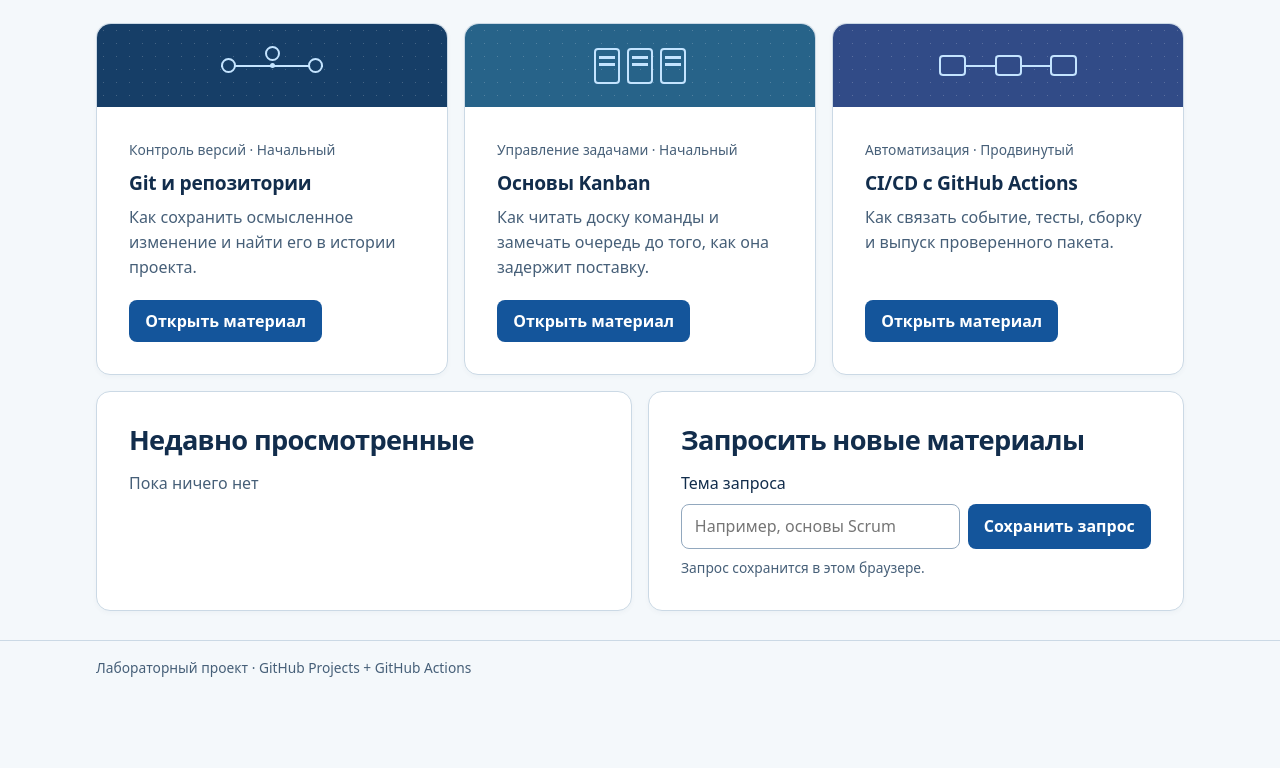
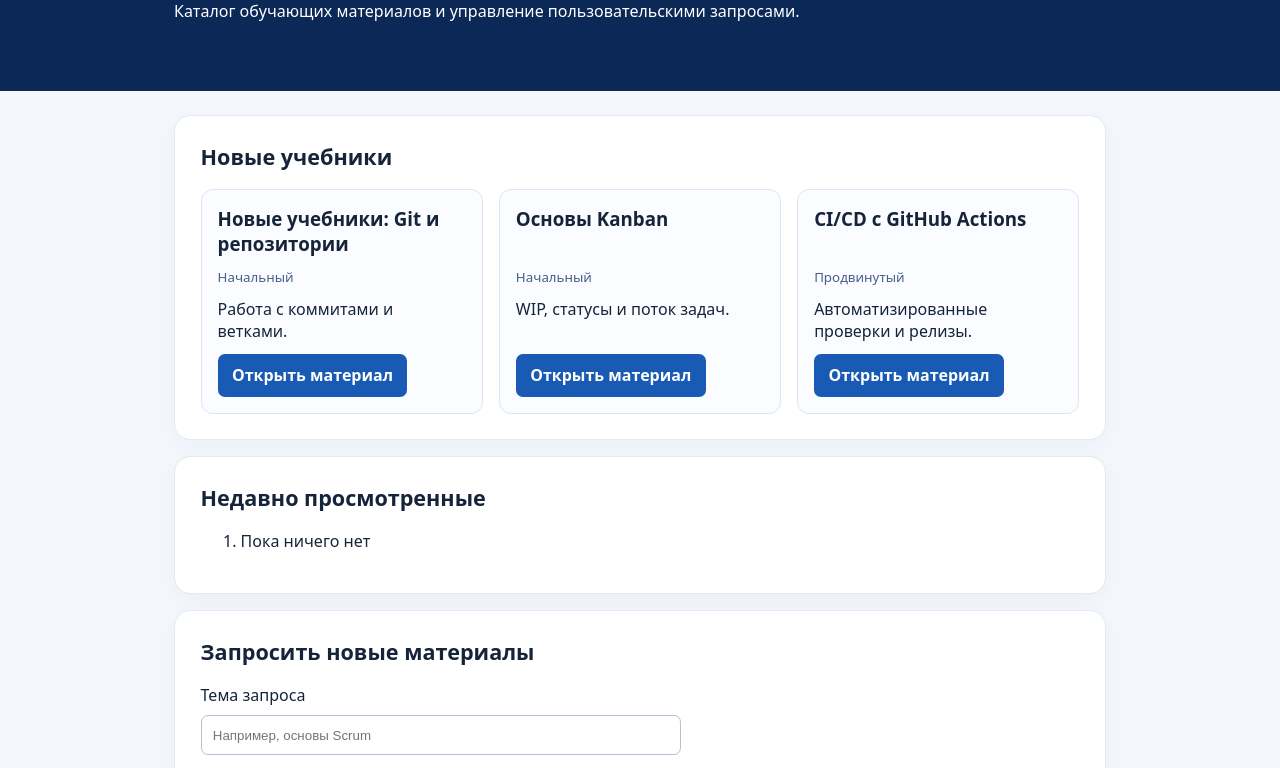
Before and after one commit to kziborova/Programmnaya_Inzheneriya, a plain HTML site: page site/index.html in a window 1280 px wide. Shown: the part 180-948 px from the top of the page. Before the commit the page ends 874 px from the top, so only its background shows below. Drawn offline with Linux system fonts and the light colour scheme.

Commit message:
Восстановить оформление каталога и разделить краткие и подробные описания учебников [skip ci]

```diff
--- a/site/assets/app.js
+++ b/site/assets/app.js
@@ -26,7 +26,6 @@ function renderRecent() {
   const list = document.getElementById("recent");
   const recent = readArray(RECENT_KEY).filter(item => item && item.id && item.title);
   list.replaceChildren();
-  list.classList.toggle("empty", !recent.length);
   for (const item of recent) {
     const link = element("a", item.title);
     link.href = materialUrl(item.id);
@@ -52,22 +51,11 @@ function showCatalog(area, items) {
   for (const item of items) {
     const card = document.createElement("article");
     card.className = "card";
-    const cover = document.createElement("div");
-    cover.className = "cover";
-    cover.dataset.topic = item.id;
-    cover.setAttribute("aria-hidden", "true");
-    const diagram = document.createElement("span");
-    diagram.className = "diagram";
-    for (let n = 0; n < 3; n++) diagram.append(document.createElement("i"));
-    cover.append(diagram);
     const link = element("a", "Открыть материал");
     link.href = materialUrl(item.id);
     link.className = "open-material";
-    const body = document.createElement("div");
-    body.className = "card-body";
-    body.append(element("small", item.category + " · " + item.level),
-      element("h3", item.title), element("p", item.description), link);
-    card.append(cover, body);
+    card.append(element("h3", item.title), element("small", item.level),
+      element("p", item.summary || item.description), link);
     area.append(card);
   }
 }
@@ -90,16 +78,12 @@ function showMaterial(area, items) {
     ["Автор", item.author], ["Категория", item.category],
     ["Уровень", item.level], ["Год издания", item.year]
   ]) {
-    if (value) {
-      const pair = document.createElement("div");
-      pair.append(element("dt", label), element("dd", value));
-      meta.append(pair);
-    }
+    if (value) meta.append(element("dt", label), element("dd", value));
   }
   if (meta.childElementCount) area.append(meta);
   if (item.description) area.append(element("p", item.description));
   const article = document.createElement("article");
-  article.className = "lesson panel";
+  article.className = "lesson";
   article.append(element("h2", "Учебный материал"));
   if (Array.isArray(item.content)) {
     for (const part of item.content) {
--- a/site/assets/style.css
+++ b/site/assets/style.css
@@ -1,96 +1,32 @@
-:root {
-  font-family: system-ui, -apple-system, BlinkMacSystemFont, "Segoe UI", sans-serif;
-  --ink: #122d4c;
-  --accent: #14559b;
-  --muted: #465f78;
-  --rule: #cbd9e5;
-  --paper: #fff;
-  --radius: 14px;
-  --pad: clamp(1.1rem, 2.7vw, 2rem);
-  color: var(--ink);
-  background: #f4f8fb;
-  font-size: 16px;
-  line-height: 1.55;
+:root{font-family:system-ui,-apple-system,BlinkMacSystemFont,"Segoe UI",sans-serif;color:#16243a;background:#f4f7fc}*{box-sizing:border-box}body{margin:0}header{padding:3.3rem max(1.5rem,calc((100% - 980px)/2 + 1.5rem));background:#0c2857;color:white}header h1{font-size:clamp(2rem,4vw,3.3rem);margin:0}.eyebrow{text-transform:uppercase;letter-spacing:.13em;font-size:.77rem;color:#abc4ec}header p{max-width:700px}main{max-width:980px;margin:auto;padding:1.5rem;display:grid;gap:1rem}main > section{background:white;border:1px solid #e3eaf5;border-radius:16px;padding:1.6rem;box-shadow:0 5px 25px #1429500a}h2{font-size:1.35rem;margin-top:0}.cards{display:grid;grid-template-columns:repeat(auto-fit,minmax(min(100%,220px),1fr));gap:1rem}.card{border:1px solid #dce5f2;border-radius:12px;padding:1rem;background:#fafcff}.card h3{margin-top:0}.card .open-material,form button{cursor:pointer;border:0;border-radius:7px;background:#185ab4;color:#fff;padding:.65rem .9rem;font-weight:600}.card small{color:#45608a}input{display:block;max-width:480px;width:100%;border:1px solid #b4c2d7;border-radius:7px;padding:.7rem;margin:.6rem 0 1rem}footer{text-align:center;padding:2rem;color:#52627d}.hint{font-size:.85rem;color:#52627d}#request-message{color:#18663b}
+
+.open-material { display: inline-block; font: inherit; text-decoration: none; }
+.material-back { color: #185ab4; font-weight: 600; }
+.material-meta { display: grid; grid-template-columns: max-content 1fr; gap: .4rem 1rem; }
+.material-meta dt { font-weight: 600; }
+.material-meta dd { margin: 0; }
+main, main > section, .card { min-width: 0; }
+header h1, .card, .lesson { overflow-wrap: anywhere; }
+.card {
+  display: grid;
+  grid-row: span 4;
+  grid-template-rows: subgrid;
+  row-gap: .75rem;
 }
-* { box-sizing: border-box; }
-body { margin: 0; }
-.wrap { width: min(100% - 2.5rem, 68rem); margin-inline: auto; }
-.masthead { color: white; background: #102f53; }
-.masthead .wrap { padding-block: .85rem; }
-.brand { display: inline-flex; gap: .65rem; align-items: center; color: inherit; font-weight: 700; text-decoration: none; }
-.brand img { border-radius: 7px; }
-main.wrap { padding-block: 1.8rem; }
-h1, h2, h3, p, dl { margin: 0; }
-h1, h2, h3 { text-wrap: pretty; overflow-wrap: anywhere; }
-h1 { font-size: clamp(1.95rem, 4vw, 2.9rem); line-height: 1.13; letter-spacing: -.035em; }
-h2 { font-size: clamp(1.32rem, 2.4vw, 1.7rem); line-height: 1.2; letter-spacing: -.025em; }
-h3 { font-size: 1.2rem; line-height: 1.32; letter-spacing: -.012em; }
-a { color: var(--accent); text-underline-offset: .2em; }
-a:hover { text-decoration: underline; }
-:focus-visible { outline: 3px solid #4086d0; outline-offset: 3px; }
-.section-intro p, #material > p { margin-top: .55rem; color: var(--muted); }
-.cards { margin-top: 1.4rem; display: grid; grid-template-columns: repeat(3, minmax(0, 1fr)); gap: 1rem; }
-.card, .panel {
-  min-width: 0; border: 1px solid var(--rule); border-radius: var(--radius);
-  background: var(--paper); box-shadow: 0 2px 5px #16395809;
+.card h3, .card p { margin: 0; }
+.card .open-material { justify-self: start; align-self: end; }
+.lesson { line-height: 1.6; }
+.lesson h2 { margin-top: 1.5rem; }
+.lesson section + section { margin-top: 1.25rem; }
+.lesson h3, .lesson p, .lesson ul { margin: 0 0 .6rem; }
+.lesson pre {
+  background: #f4f7fc;
+  padding: .8rem 1rem;
+  border-radius: 7px;
+  white-space: pre-wrap;
 }
-.card { display: flex; flex-direction: column; }
-.cover {
-  position: relative; height: 5.2rem; border-radius: var(--radius) var(--radius) 0 0;
-  display: grid; place-items: center; color: #c4e4ff; background-color: #163e67;
-  background-image: radial-gradient(#ffffff33 .8px, transparent 1px); background-size: 13px 13px;
+@media (max-width: 540px) {
+  main { padding: 1rem; }
+  header { padding: 2rem 1rem; }
+  main > section { padding: 1rem; }
 }
-.diagram { display: flex; gap: 1.8rem; position: relative; align-items: center; }
-.diagram::before { content: ""; position: absolute; height: 2px; inset-inline: 0; background: currentColor; }
-.diagram i { width: 15px; height: 15px; border: 2px solid currentColor; border-radius: 50%; background: #163e67; z-index: 1; }
-.cover[data-topic="new-1"] .diagram i:nth-child(2) { transform: translateY(-12px); box-shadow: 0 12px 0 -5px currentColor; }
-.cover[data-topic="new-2"] { background-color: #276389; }
-.cover[data-topic="new-2"] .diagram { gap: 7px; }
-.cover[data-topic="new-2"] .diagram::before { display: none; }
-.cover[data-topic="new-2"] i { width: 26px; height: 36px; border-radius: 4px; background: linear-gradient(to bottom, transparent 6px,currentColor 6px 9px,transparent 9px 13px,currentColor 13px 16px,transparent 16px); background-origin: content-box; padding: 0 3px; background-repeat: no-repeat; }
-.cover[data-topic="new-3"] { background-color: #314b87; }
-.cover[data-topic="new-3"] i { width: 27px; height: 21px; border-radius: 4px; background: #314b87; }
-.card-body { flex: 1; display: flex; flex-direction: column; align-items: flex-start; gap: .6rem; padding: var(--pad); }
-.card-body small, .hint { font-size: .86rem; color: var(--muted); }
-.card-body p { color: var(--muted); margin-bottom: .65rem; overflow-wrap: anywhere; }
-.open-material, .material-back, form button {
-  display: inline-flex; align-items: center; justify-content: center; min-height: 42px;
-  padding: .5rem .95rem; border: 1px solid transparent; border-radius: 8px; cursor: pointer;
-  font: inherit; font-weight: 600; color: white; background: var(--accent); text-decoration: none;
-}
-.open-material { margin-top: auto; }
-.open-material:hover, form button:hover { background: #103e74; text-decoration: none; }
-.material-back { color: var(--accent); background: #e7f0fa; margin-bottom: 1rem; }
-.material-back:hover { background: #d8e8f8; text-decoration: none; }
-.tools { display: grid; grid-template-columns: repeat(2,minmax(0,1fr)); gap: 1rem; margin-top: 1rem; }
-.panel { padding: var(--pad); }
-.panel h2 { margin-bottom: .9rem; }
-#recent { margin: 0; padding-left: 1.4rem; }
-#recent.empty { list-style: none; padding-left: 0; color: var(--muted); }
-form { display: flex; flex-wrap: wrap; gap: .5rem; }
-form label { flex-basis: 100%; }
-input { flex: 1 1 13rem; min-width: 0; padding: .55rem .8rem; font: inherit; border: 1px solid #92a8be; border-radius: 8px; }
-.hint, #request-message:not(:empty) { margin-top: .5rem; }
-#request-message { color: #176347; }
-.material-meta { display: flex; flex-wrap: wrap; gap: .5rem; margin-top: .9rem; }
-.material-meta div { display: inline-flex; flex-wrap: wrap; column-gap: .35rem; padding: .25rem .65rem; background: #e4edf7; border-radius: 6px; font-size: .89rem; }
-.material-meta dt { color: var(--muted); }
-.material-meta dd { margin: 0; font-weight: 600; }
-.lesson { margin-top: 1.35rem; }
-.lesson section { max-width: 78ch; }
-.lesson section + section { margin-top: 1.25rem; }
-.lesson p, .lesson ul, .lesson pre { margin: .45rem 0 0; }
-.lesson ul { padding-left: 1.35rem; }
-.lesson li + li { margin-top: .35rem; }
-.lesson pre { padding: 1rem; background: #102f53; color: #eff6ff; border-radius: 8px; white-space: pre-wrap; overflow-wrap: anywhere; line-height: 1.5; }
-.lesson code { font-family: ui-monospace, monospace; font-size: .92rem; }
-footer { border-top: 1px solid var(--rule); color: var(--muted); padding: 1rem 0; font-size: .86rem; }
-@media (max-width: 52rem) {
-  .cards { grid-template-columns: repeat(2,minmax(0,1fr)); }
-}
-@media (max-width: 38rem) {
-  .wrap { width: calc(100% - 2rem); }
-  main.wrap { padding-block: 1.2rem; }
-  .cards, .tools { grid-template-columns: 1fr; }
-  .cover { height: 4rem; }
-}
--- a/site/data/tutorials.json
+++ b/site/data/tutorials.json
@@ -1,9 +1,10 @@
 [
   {
     "id": "new-1",
-    "title": "Git и репозитории",
+    "title": "Новые учебники: Git и репозитории",
     "category": "Контроль версий",
     "level": "Начальный",
+    "summary": "Работа с коммитами и ветками.",
     "description": "Как сохранить осмысленное изменение и найти его в истории проекта.",
     "content": [
       {"heading":"От правки к версии","text":"Представьте, что вы уточнили команды запуска в README. Файл на диске уже изменился, но в истории проекта правки ещё нет. Git позволяет выбрать, какие изменения войдут в следующую версию, и дать им понятное описание."},
@@ -17,6 +18,7 @@
     "title": "Основы Kanban",
     "category": "Управление задачами",
     "level": "Начальный",
+    "summary": "WIP, статусы и поток задач.",
     "description": "Как читать доску команды и замечать очередь до того, как она задержит поставку.",
     "content": [
       {"heading":"Что показывает доска","text":"Карточка представляет одну работу, а колонка — её текущее состояние. Если разработка заканчивает задачи быстрее, чем их проверяют, у проверки накапливается очередь. На доске это видно даже тогда, когда каждый участник команды занят."},
@@ -30,6 +32,7 @@
     "title": "CI/CD с GitHub Actions",
     "category": "Автоматизация",
     "level": "Продвинутый",
+    "summary": "Автоматизированные проверки и релизы.",
     "description": "Как связать событие, тесты, сборку и выпуск проверенного пакета.",
     "content": [
       {"heading":"От события до результата","text":"Проверку проекта можно описать в YAML и хранить рядом с кодом. GitHub читает условие запуска, выделяет исполнителя и записывает результат каждого шага. По журналу можно найти первую операцию, на которой остановилось задание."},
--- a/site/index.html
+++ b/site/index.html
@@ -9,12 +9,12 @@
   <script src="assets/app.js" defer></script>
 </head>
 <body>
-  <header class="masthead"><div class="wrap"><a class="brand" href="index.html"><img src="assets/academy-book-v1.png" width="32" height="32" alt="">Parts Unlimited Academy</a></div></header>
-  <main class="wrap">
-    <section aria-labelledby="tutorial-title"><div class="section-intro"><h1 id="tutorial-title">Новые учебники</h1><p>Короткие занятия по программной инженерии с примерами для самостоятельной практики.</p></div><div id="tutorials" class="cards" aria-live="polite">Загрузка…</div></section>
-    <div class="tools"><section class="panel" aria-labelledby="recent-title"><h2 id="recent-title">Недавно просмотренные</h2><ol id="recent"><li>Пока ничего нет</li></ol></section>
-    <section class="panel" aria-labelledby="request-title"><h2 id="request-title">Запросить новые материалы</h2><form id="request-form"><label for="topic">Тема запроса</label><input id="topic" name="topic" maxlength="100" required placeholder="Например, основы Scrum"><button type="submit">Сохранить запрос</button></form><p id="request-message" role="status"></p><p class="hint">Запрос сохранится в этом браузере.</p></section></div>
+  <header><p class="eyebrow">Учебный проект • Программная инженерия</p><h1>Parts Unlimited Academy</h1><p>Каталог обучающих материалов и управление пользовательскими запросами.</p></header>
+  <main>
+    <section aria-labelledby="tutorial-title"><h2 id="tutorial-title">Новые учебники</h2><div id="tutorials" class="cards" aria-live="polite">Загрузка…</div></section>
+    <section aria-labelledby="recent-title"><h2 id="recent-title">Недавно просмотренные</h2><ol id="recent"><li>Пока ничего нет</li></ol></section>
+    <section aria-labelledby="request-title"><h2 id="request-title">Запросить новые материалы</h2><form id="request-form"><label for="topic">Тема запроса</label><input id="topic" name="topic" maxlength="100" required placeholder="Например, основы Scrum"><button type="submit">Сохранить запрос</button></form><p id="request-message" role="status"></p><p class="hint">Демо хранит запрос только в локальном браузере; отправки данных на сервер нет.</p></section>
   </main>
-  <footer><div class="wrap">Лабораторный проект · GitHub Projects + GitHub Actions</div></footer>
+  <footer>Лабораторный проект · GitHub Projects + GitHub Actions</footer>
 </body>
 </html>
```
Also changed, not shown: site/material.html (+2 -3 lines).
